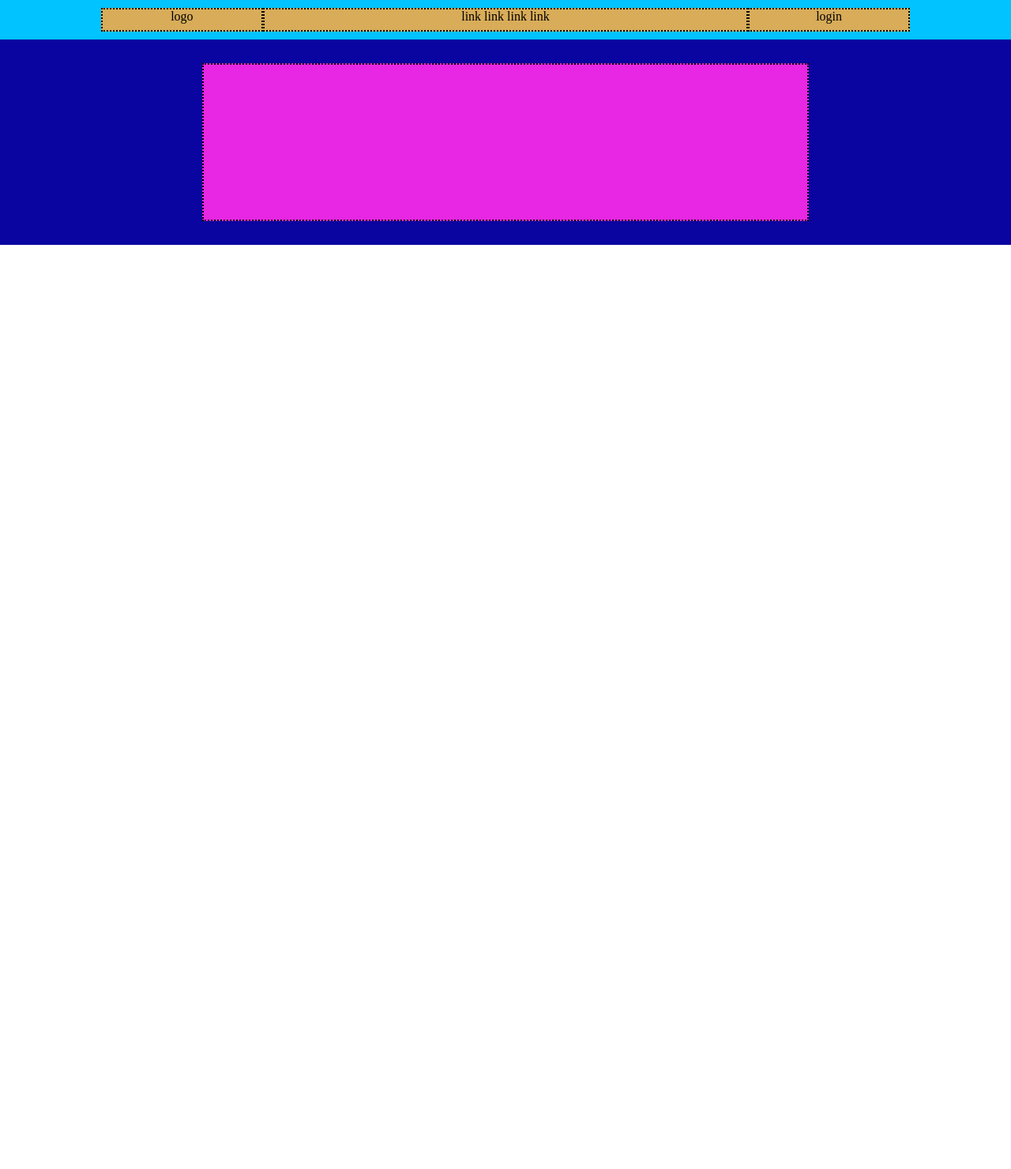
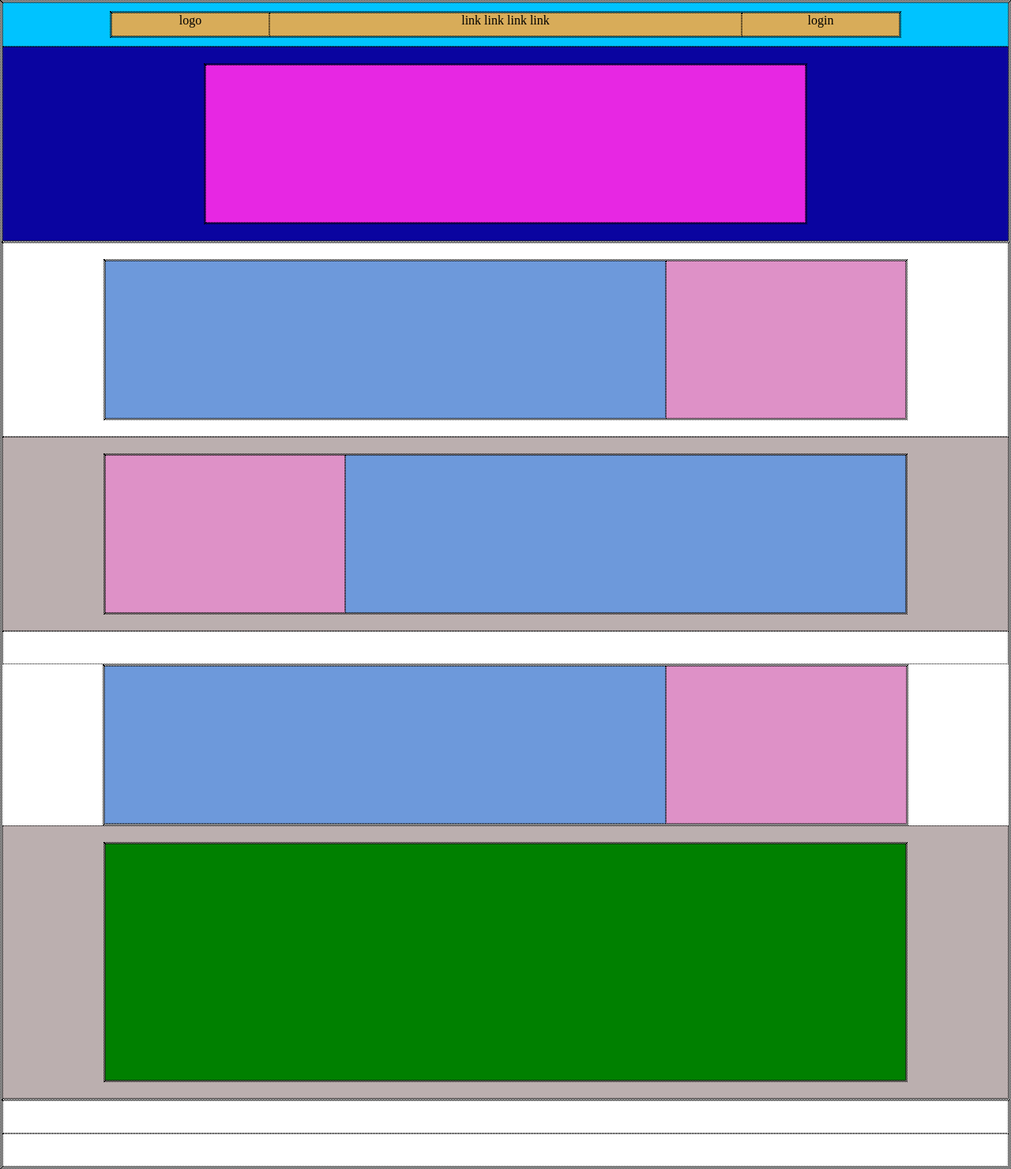
Before and after one commit to ErikaCetera/htmlcss-struttura-discord, a plain HTML site: page index.html in a window 1280 px wide. Shown: the whole page at 79% size. Before the commit the page ends 800 px from the top, so only its background shows below. Drawn offline with Linux system fonts and the light colour scheme.

Commit message:
feat: main completed

```diff
--- a/css/style.css
+++ b/css/style.css
@@ -3,6 +3,8 @@
     margin: 0;
     padding: 0;
     box-sizing: border-box;
+    /* debug */
+    border: 1px dotted #000000;
 }
 
 /* COMMON */
@@ -13,6 +15,11 @@
     margin: 0 auto;
     /* debug */
     min-width: 200px;
+
+}
+
+section {
+    padding: 20px 0;
 }
 
 .small-container {
@@ -26,8 +33,9 @@
 
 /* HEADER TOP*/
 .header-top {
-    background-color: rgb(0, 195, 255);
-    padding: 10px 0;
+    background-color: #00c3ff;
+    padding: 10px;
+
 }
 
 .row {
@@ -35,11 +43,11 @@
 }
 
 [class^="headercol"] {
-    background-color: rgb(216, 172, 89);
+    background-color: #d8ac59;
     text-align: center;
     /* debug */
     height: 30px;
-    border: 2px dotted black;
+
 
 }
 
@@ -50,19 +58,57 @@
 .headercol-60 {
     width: 60%;
 }
+
 /* /HEADER-TOP */
 
 /* HEADER-BOT */
 .header-bot {
     background: #0a04a0;
-    padding: 30px 0;
+
 }
 
 .small-col {
-    background-color: rgb(231, 39, 227);
+    background-color: #e727e3;
     width: 100%;
     /* debug */
-    border: 2px dotted black;
     height: 200px
 }
+
 /* /HEADER-BOT */
+
+/* MAIN */
+/* FIRST-SECTION */
+.white-section-main {
+    background-color: #ffffff;
+}
+
+.maincol-70 {
+    width: 70%;
+    background: #6d99db;
+}
+
+.maincol-30 {
+    width: 30%;
+    background-color: #de91c7;
+}
+
+.maincol {
+    /* debug */
+    height: 200px
+}
+
+/* /FIRST-SECTION */
+
+/* SECOND-SECTION */
+.grey-section-main {
+    background-color: #bbafaf;
+}
+
+.big-maincol {
+    background-color: #008000;
+    width: 100%;
+    /* debug */
+    height: 300px;
+}
+
+/* /MAIN */
--- a/index.html
+++ b/index.html
@@ -35,6 +35,58 @@
     </header>
     <!-- /header -->
 
+    <!-- main -->
+    <main>
+        <!-- first-section -->
+        <section class="white-section-main">
+            <div class="container">
+                <div class="row">
+                    <div class="maincol maincol-70"></div>
+                    <div class="maincol maincol-30"></div>
+                </div>
+            </div>
+        </section>
+        <!-- /first-section -->
+
+        <!-- second-section -->
+        <section class="grey-section-main">
+            <div class="container">
+                <div class="row">
+                    <div class="maincol maincol-30"></div>
+                    <div class="maincol maincol-70"></div>
+                </div>
+        </section>
+        <!-- /second-section -->
+
+        <!-- third-section -->
+        <section class="white-section-main"></section>
+        <div class="container">
+            <div class="row">
+                <div class="maincol maincol-70"></div>
+                <div class="maincol maincol-30"></div>
+            </div>
+        </div>
+        </section>
+        <!-- /third-section -->
+
+        <!-- fourth-section -->
+        <section class="grey-section-main">
+            <div class="container">
+                <div class="row">
+                    <div class="big-maincol"></div>
+                </div>
+            </div>
+        </section>
+    </main>
+    <!-- /main -->
+
+    <!-- footer-->
+    <footer>
+        <section></section>
+        <section></section>
+    </footer>
+    <!-- /footer -->
+
 
 </body>
 
```
